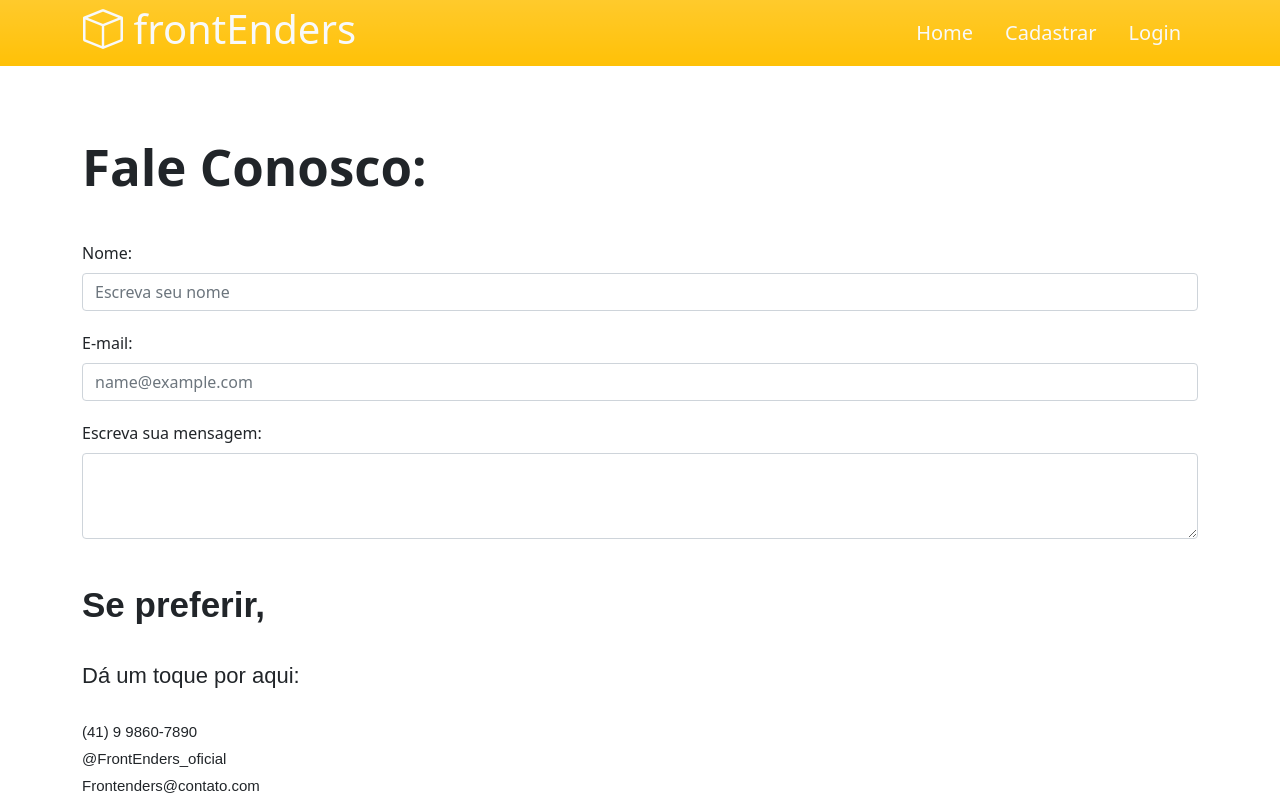
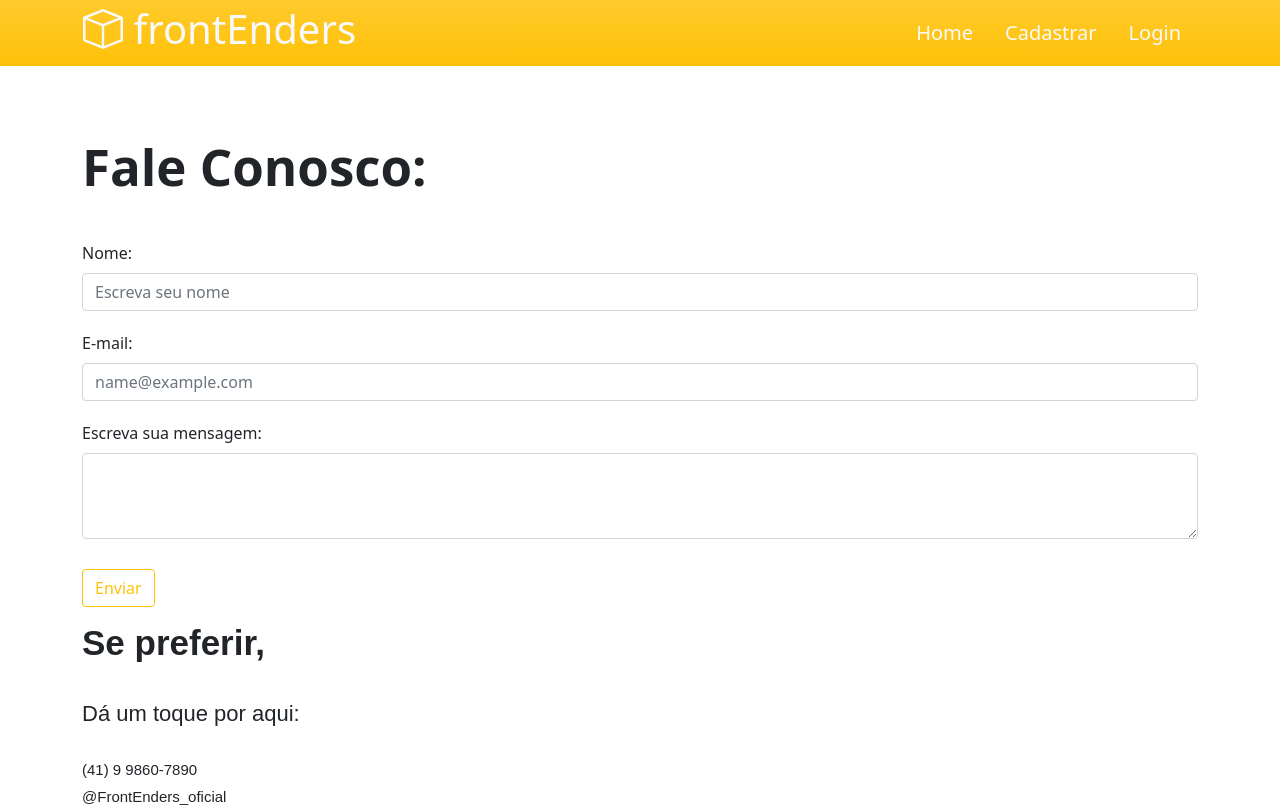
Before and after one commit to AndreFelipeMoura/ProjetoM2-GP8, a plain HTML site: page html/contatos.html in a window 1280 px wide. Shown: the top 808 px of the page. Drawn offline with nearby package versions, Linux system fonts and the light colour scheme; files that its build step writes are made by us from their sources.

Commit message:
Fiz o botão input, estilizei e linkei com a página sobre

```diff
--- a/html/contatos.html
+++ b/html/contatos.html
@@ -57,6 +57,7 @@
                         <input type="email" class="form-control" id="exampleFormControlInput1" placeholder="name@example.com">
                         <label for="exampleFormControlTextarea1" class="form-label" style="margin-top: 20px; font-weight: 500;">Escreva sua mensagem:</label>
                         <textarea class="form-control" id="exampleFormControlTextarea1" rows="3" style="margin-bottom: 30px;"></textarea>
+                        <a href="./sobre.html"><button type="button" class="btn btn-outline-warning" style="margin-right: 960px;">Enviar</button></a>
                     </div>
                 </form>
             <div class="container-sm d-flex flex-column">
```
